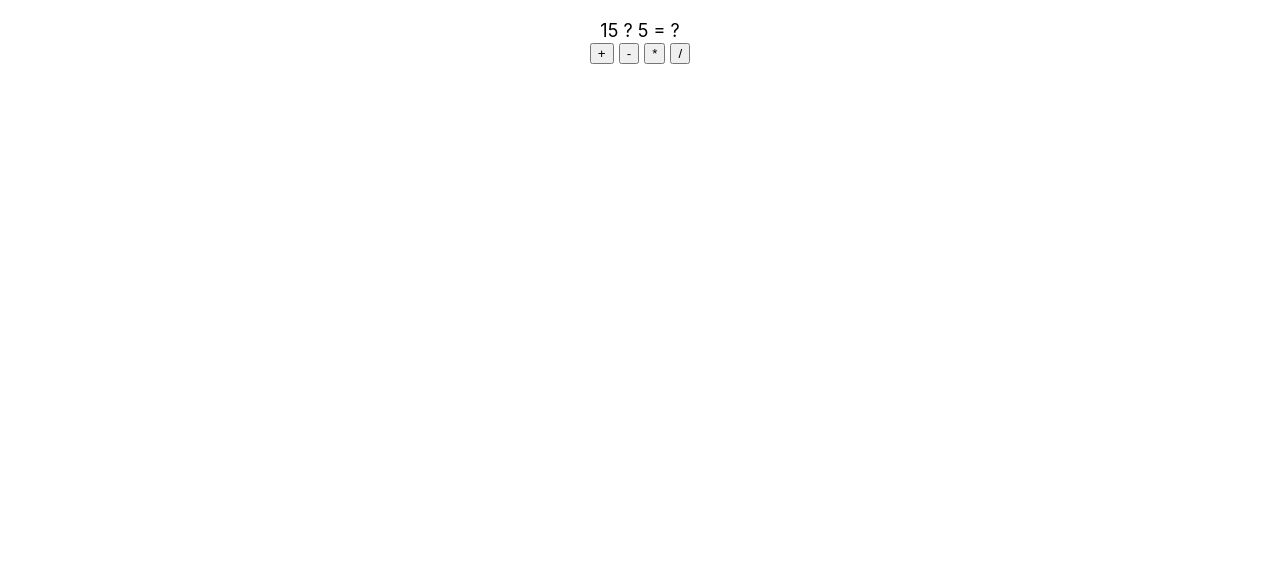
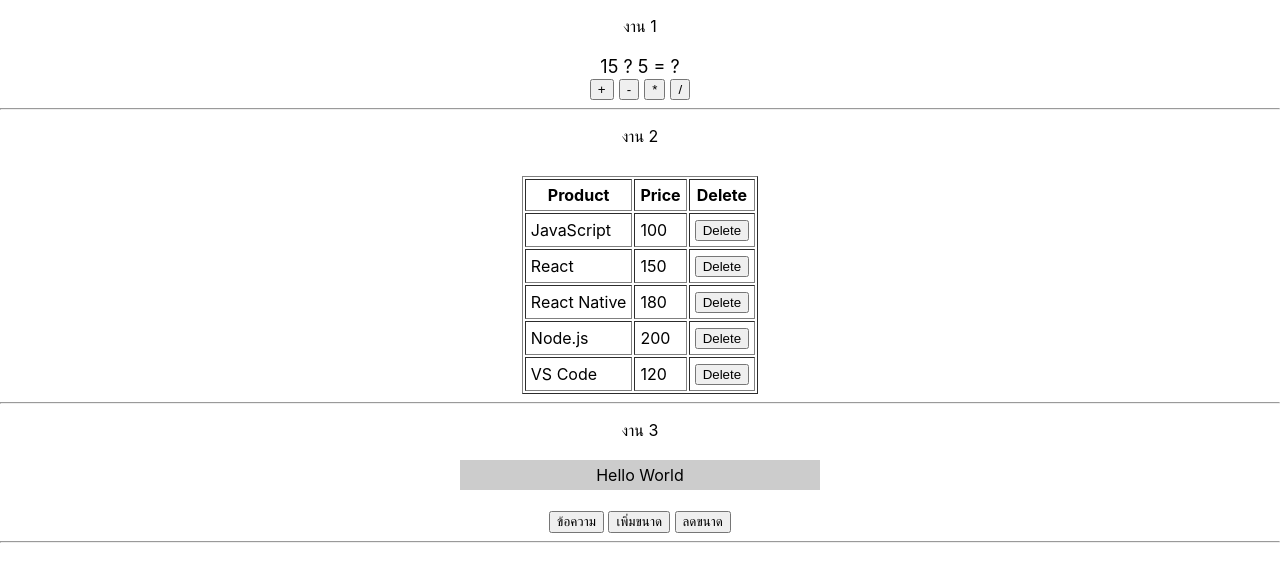
Before and after one commit to KampanartPoonpanao/app1, a React (Create React App) app: page / in a window 1280 px wide. Shown: the top 582 px of the page. Built offline with nearby package versions, Linux system fonts and the light colour scheme.

Commit message:
create state-func.js

```diff
--- a/src/App.js
+++ b/src/App.js
@@ -1,6 +1,12 @@
 import React from 'react'
+import MessageBox from './state-func'
 import RefsFunc from './refs-func'
+import RefsArray from './refs-array'
 
 export default function App() {
-  return <RefsFunc/>
+  return <>
+  <p style={{textAlign:'center'}}>งาน 1 </p><RefsFunc/><hr></hr>
+  <p style={{textAlign:'center'}}>งาน 2 </p><RefsArray/><hr></hr>
+  <p style={{textAlign:'center'}}>งาน 3 </p><MessageBox/><hr></hr>
+  </>
 }
--- /dev/null
+++ b/src/refs-array.js
@@ -0,0 +1,54 @@
+import React from 'react'
+
+export default function RefsArray() {
+    const table = React.useRef()
+    const tr = React.useRef([])
+
+    const data = [
+        ['JavaScript',100],
+        ['React',150],
+        ['React Native',180],
+        ['Node.js',200],
+        ['VS Code',120]
+    ]
+
+    const  onClickButton = (i) => {
+        const index = tr.current[i].rowIndex
+        table.current.deleteRow(index)
+    }
+
+    const onMouseOverRow = (i) => {
+        tr.current[i].style.backgroundColor = 'yellow'
+    }
+
+    const onMouseOutRow = (i) => {
+        tr.current[i].style.backgroundColor = 'white'
+    }
+
+    const tableStyles = { margin:'auto', marginTop:30}
+
+    return(
+        <table ref={table} border="1" cellPadding={5} style={tableStyles}>
+            <tr>
+            <th>Product</th>
+            <th>Price</th>
+            <th>Delete</th>
+            </tr>
+            {
+
+                data.map((item,i) => {
+                    return (
+                        <tr ref={el => tr.current[i]=el}
+                        onMouseOver={() => onMouseOverRow(i)}
+                        onMouseOut={() => onMouseOutRow(i)}
+                        >
+                            <td>{item[0]}</td>
+                            <td>{item[1]}</td>
+                            <td><button onClick={() => onClickButton(i)}>Delete</button></td>
+                        </tr>
+                    )
+                })
+            }
+        </table>
+        )
+}
--- /dev/null
+++ b/src/state-func.js
@@ -0,0 +1,36 @@
+import React, {useState} from 'react'
+
+export default function MessageBox() {
+    let [text, setText] = useState('Hello World')
+    let [size, setSize] = React.useState(16)
+
+    const onClickSetText = () => {
+        let t = prompt('กำหนดข้อความ')
+        if (t) {
+            setText(t)
+        }
+    }
+
+    const onClickZoomin = () => {
+        let newSize = size + 5
+        setSize(newSize)
+    }
+
+    let msgboxStyle= {
+        display: 'inline-block',
+        width: 350,
+        fontSize: size,
+        backgroundColor: '#ccc',
+        padding: 5,
+        textAlgn: 'left'
+    }
+
+    return (
+        <div style={{textAlign:'center', marginTop:20}}>
+            <div style={msgboxStyle}>{text}</div><br/><br/>
+            <button onClick={onClickSetText}>ข้อความ</button>&nbsp;
+            <button onClick={onClickZoomin}>เพิ่มขนาด</button>&nbsp;
+            <button onClick={() => setSize(size - 5)}>ลดขนาด</button>
+        </div>
+    )
+}
```
